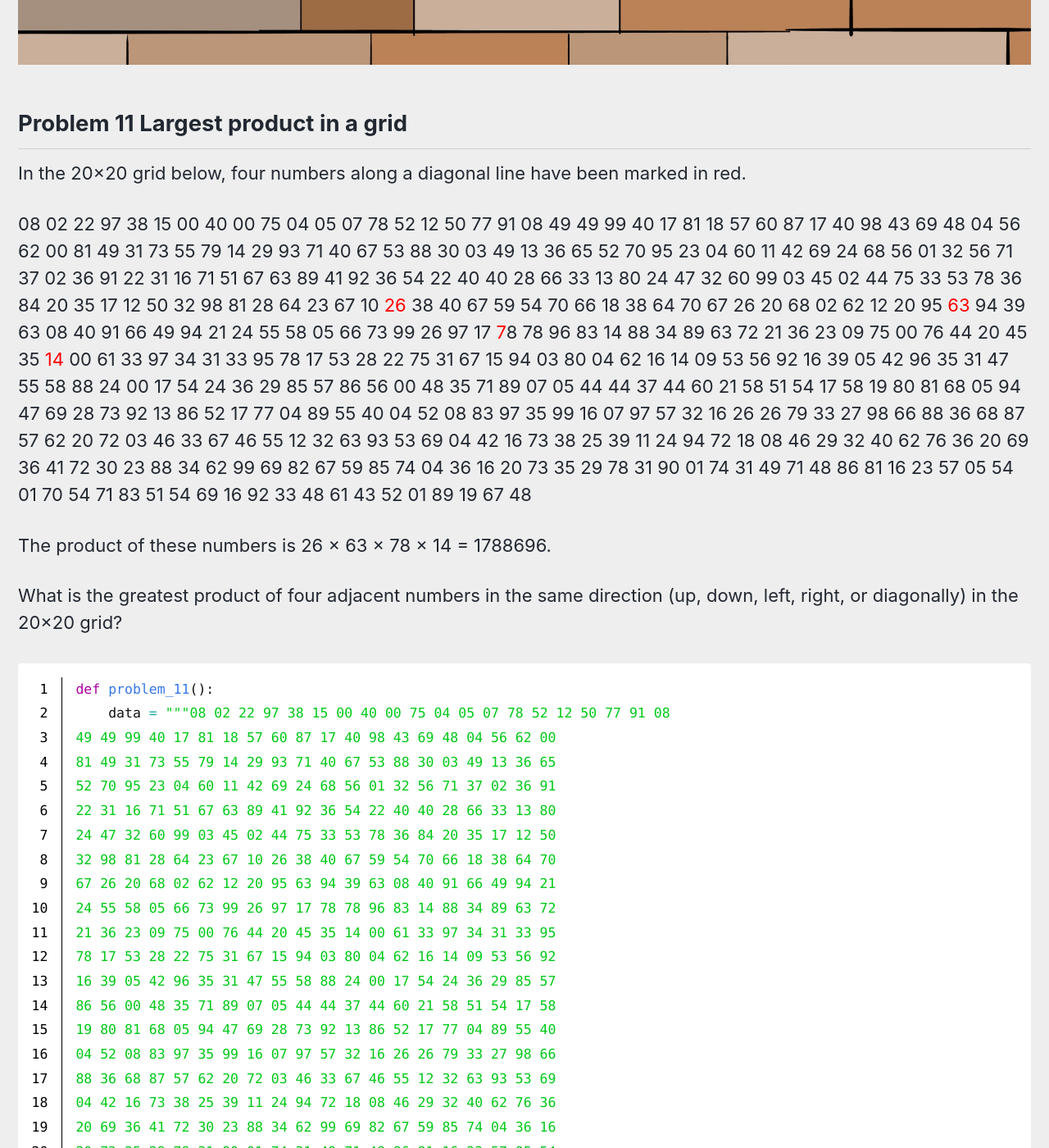
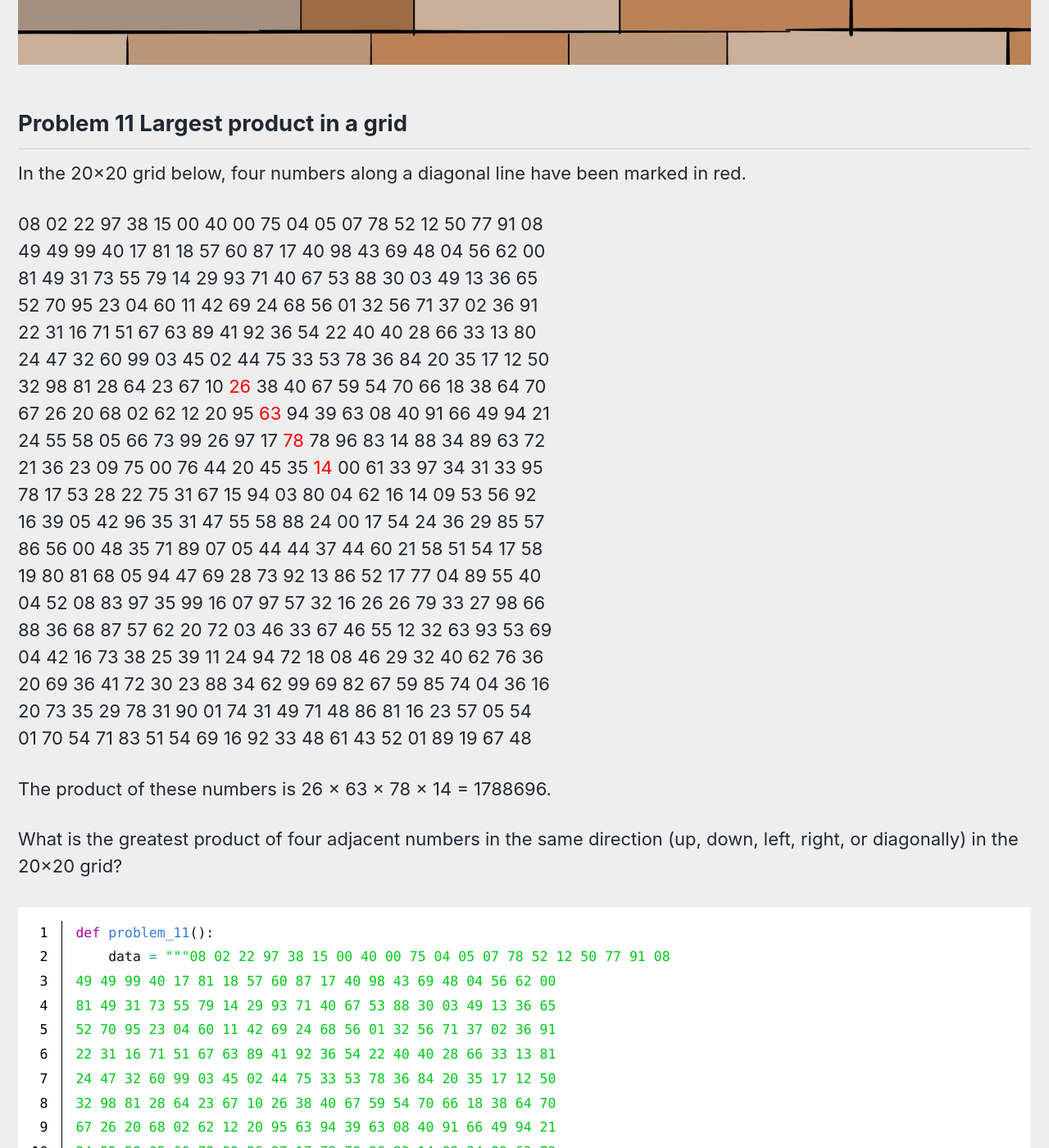
Before and after one commit to cskitty/cskitty.github.io, a Jekyll site: the page built from _posts/2020-04-30-post-project-euler-2.md, in a window 1280 px wide and 1400 px high, scrolled down 717 px. Shown: the whole window at 82% size. Built offline with Jekyll 4.4.1, drawn with Linux system fonts in a browser that asks for light colours; cached includes are drawn as plain includes; nearby versions of some CDN libraries; some of the changed text lies outside the part shown.

Commit message:
Problem 11 new line

```diff
--- a/_posts/2020-04-30-post-project-euler-2.md
+++ b/_posts/2020-04-30-post-project-euler-2.md
@@ -25,7 +25,7 @@ In the 20×20 grid below, four numbers along a diagonal line have been marked in
 24 47 32 60 99 03 45 02 44 75 33 53 78 36 84 20 35 17 12 50
 32 98 81 28 64 23 67 10 <span style="color:red">26</span> 38 40 67 59 54 70 66 18 38 64 70
 67 26 20 68 02 62 12 20 95 <span style="color:red">63</span> 94 39 63 08 40 91 66 49 94 21
-24 55 58 05 66 73 99 26 97 17 <span style="color:red">7</span>8 78 96 83 14 88 34 89 63 72
+24 55 58 05 66 73 99 26 97 17 <span style="color:red">78</span> 78 96 83 14 88 34 89 63 72
 21 36 23 09 75 00 76 44 20 45 35 <span style="color:red">14</span> 00 61 33 97 34 31 33 95
 78 17 53 28 22 75 31 67 15 94 03 80 04 62 16 14 09 53 56 92
 16 39 05 42 96 35 31 47 55 58 88 24 00 17 54 24 36 29 85 57
@@ -48,7 +48,7 @@ def problem_11():
 49 49 99 40 17 81 18 57 60 87 17 40 98 43 69 48 04 56 62 00
 81 49 31 73 55 79 14 29 93 71 40 67 53 88 30 03 49 13 36 65
 52 70 95 23 04 60 11 42 69 24 68 56 01 32 56 71 37 02 36 91
-22 31 16 71 51 67 63 89 41 92 36 54 22 40 40 28 66 33 13 80
+22 31 16 71 51 67 63 89 41 92 36 54 22 40 40 28 66 33 13 81
 24 47 32 60 99 03 45 02 44 75 33 53 78 36 84 20 35 17 12 50
 32 98 81 28 64 23 67 10 26 38 40 67 59 54 70 66 18 38 64 70
 67 26 20 68 02 62 12 20 95 63 94 39 63 08 40 91 66 49 94 21
```
Also changed, not shown: 1 other file.
